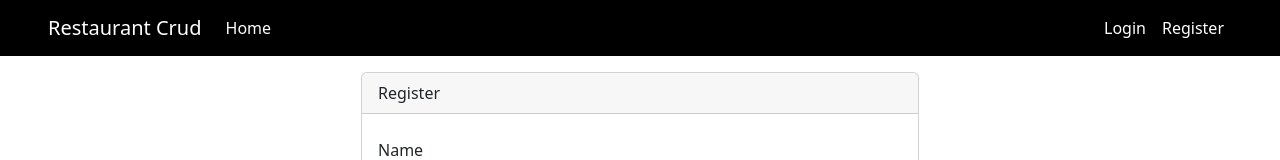
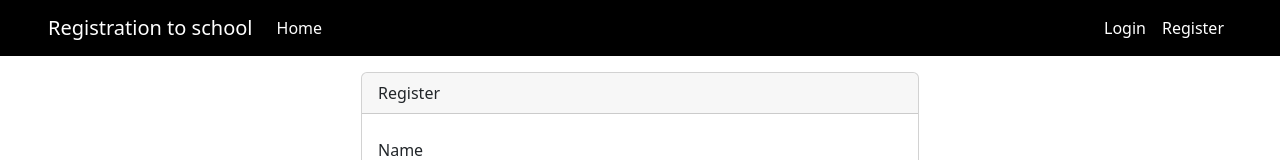
Before and after one commit to MartynasGit/school_application_fe, a React (Create React App) app: page /register in a window 1280 px wide. Shown: the top 160 px of the page. Built offline with nearby package versions, Linux system fonts and the light colour scheme; no server answers.

Commit message:
Creader header and working registration

```diff
--- a/src/components/Header.js
+++ b/src/components/Header.js
@@ -8,7 +8,7 @@ const Header = () => {
     <>
       <nav className="navbar navbar-expand-xl navbar-expand-lg navbar-light bg-black px-5">
         <Link className="navbar-brand text-white" to="/home">
-          Restaurant Crud
+          Registration to school
         </Link>
         <button
           className="navbar-toggler"
--- a/src/components/Register.js
+++ b/src/components/Register.js
@@ -3,7 +3,7 @@ import { useNavigate } from "react-router-dom";
 import { AuthContext } from "./AuthContext";
 
 const Register = () => {
-  const url = process.env.REACT_APP_API_SERVER_URL + 'register';
+  const url = process.env.REACT_APP_API_SERVER_URL + "register";
   const hs = { Accept: "application/json", "Content-Type": "application/json" };
   const [userInfo, setUserInfo] = useState({
     name: "",
```
Also changed, not shown: 2 other files (tests, documents, lock files or other folders).
